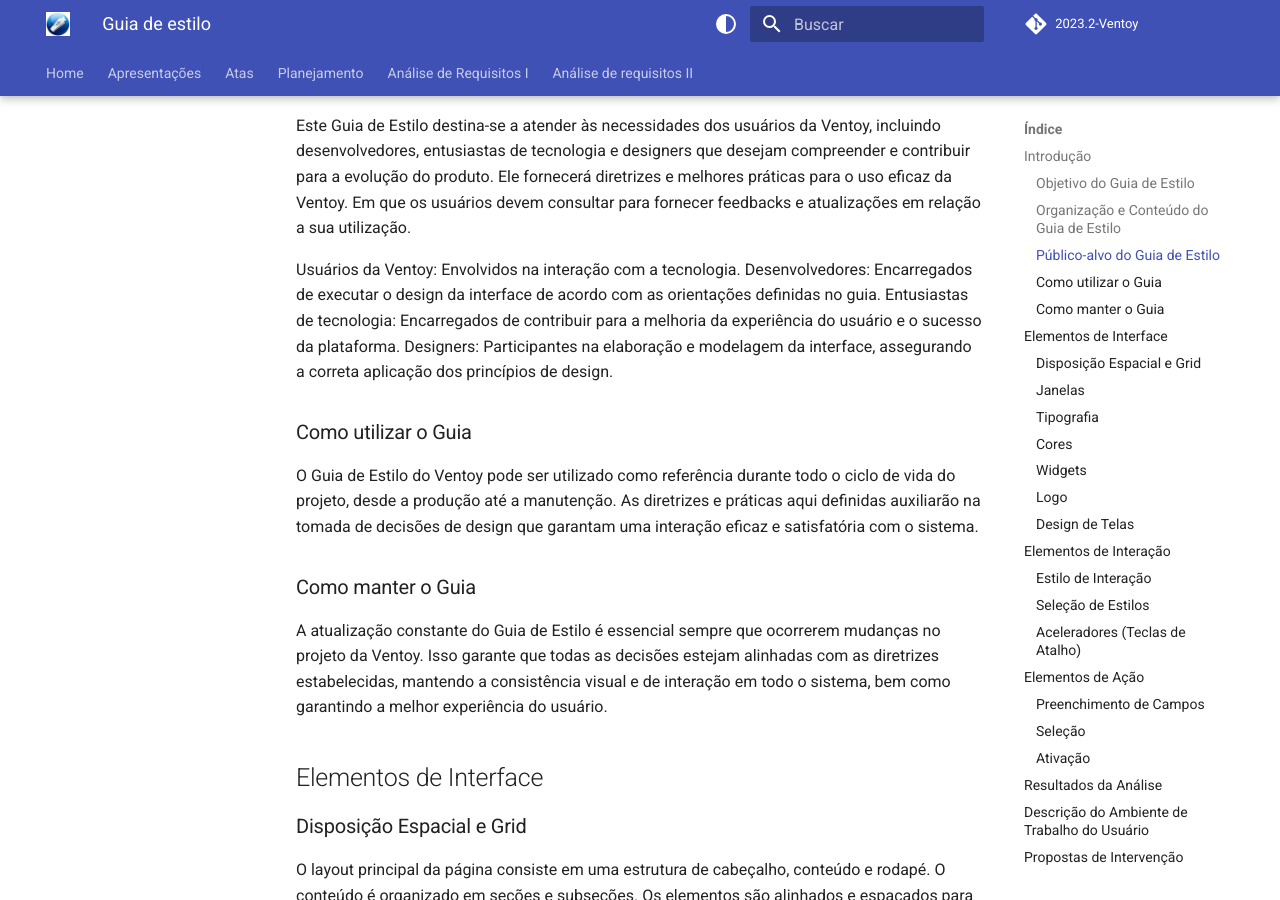
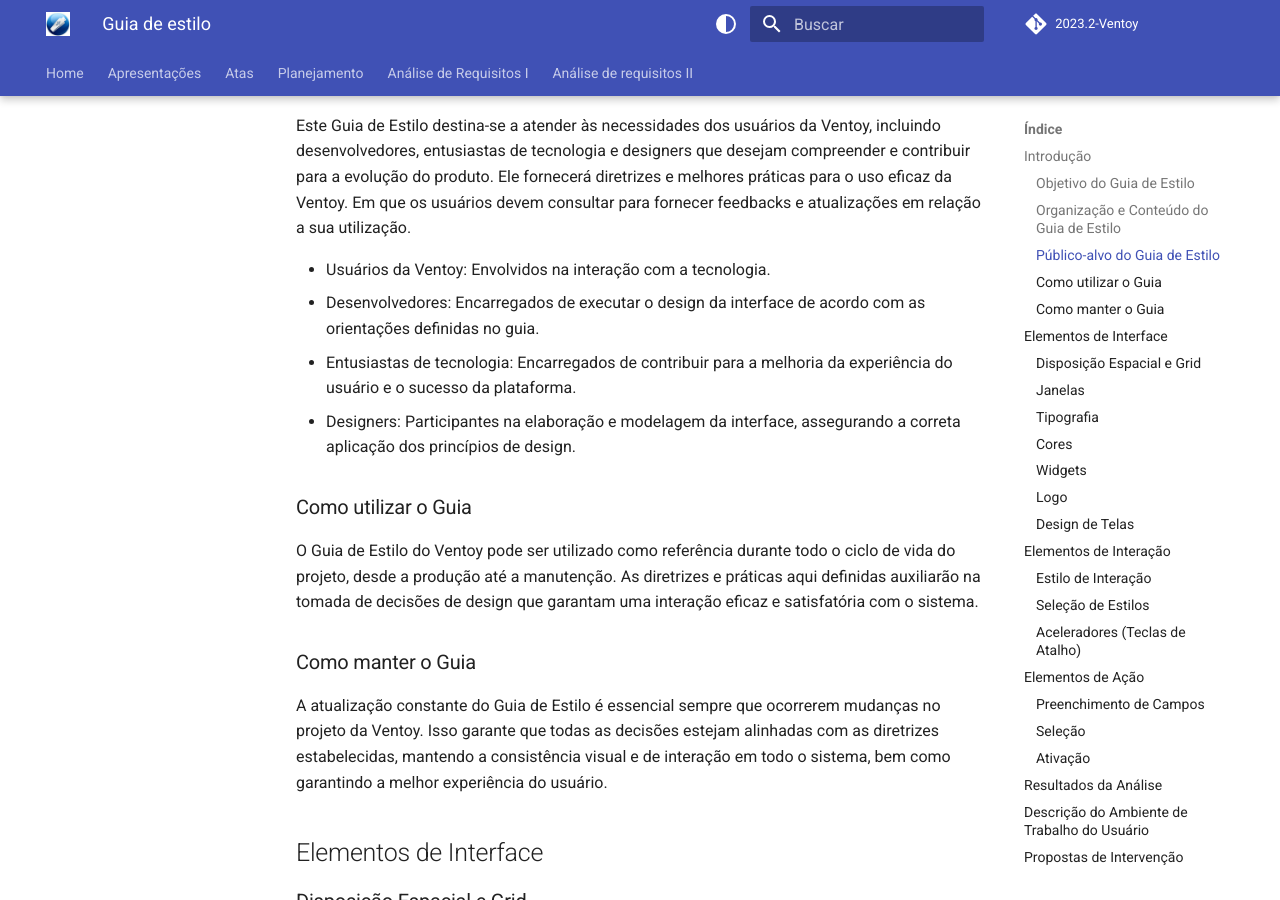
Before and after one commit to Interacao-Humano-Computador/2023.2-Ventoy, an MkDocs documentation site: the page built from docs/AnaliseDeRequisitos/guia-de-estilo.md, in a window 1280 px wide and 900 px high, scrolled down 934 px. Built offline with MkDocs 1.6.1 and Material for MkDocs 9.7.7, drawn with Linux system fonts in a browser that asks for light colours; comment, search, counter and statistics services are not loaded.

```diff
--- a/docs/AnaliseDeRequisitos/guia-de-estilo.md
+++ b/docs/AnaliseDeRequisitos/guia-de-estilo.md
@@ -20,10 +20,10 @@ O guia de estilo do Ventoy vai ser seguido na seguinte ordem: Elementos de inter
 
 Este Guia de Estilo destina-se a atender às necessidades dos usuários da Ventoy, incluindo desenvolvedores, entusiastas de tecnologia e designers que desejam compreender e contribuir para a evolução do produto. Ele fornecerá diretrizes e melhores práticas para o uso eficaz da Ventoy. Em que os usuários devem consultar para fornecer feedbacks e atualizações em relação a sua utilização.
 
-Usuários da Ventoy: Envolvidos na interação com a tecnologia.
-Desenvolvedores: Encarregados de executar o design da interface de acordo com as orientações definidas no guia.
-Entusiastas de tecnologia: Encarregados de contribuir para a melhoria da experiência do usuário e o sucesso da plataforma.
-Designers: Participantes na elaboração e modelagem da interface, assegurando a correta aplicação dos princípios de design.
+- Usuários da Ventoy: Envolvidos na interação com a tecnologia.
+- Desenvolvedores: Encarregados de executar o design da interface de acordo com as orientações definidas no guia.
+- Entusiastas de tecnologia: Encarregados de contribuir para a melhoria da experiência do usuário e o sucesso da plataforma.
+- Designers: Participantes na elaboração e modelagem da interface, assegurando a correta aplicação dos princípios de design.
 
 ### Como utilizar o Guia
 
```
